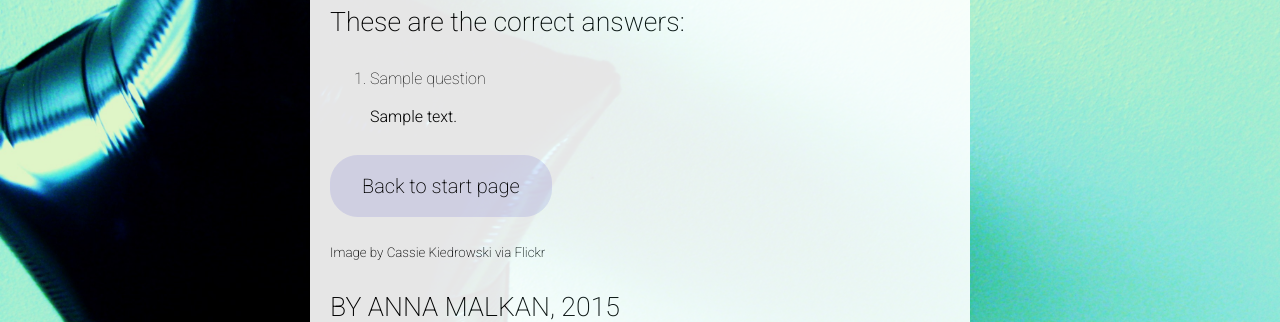
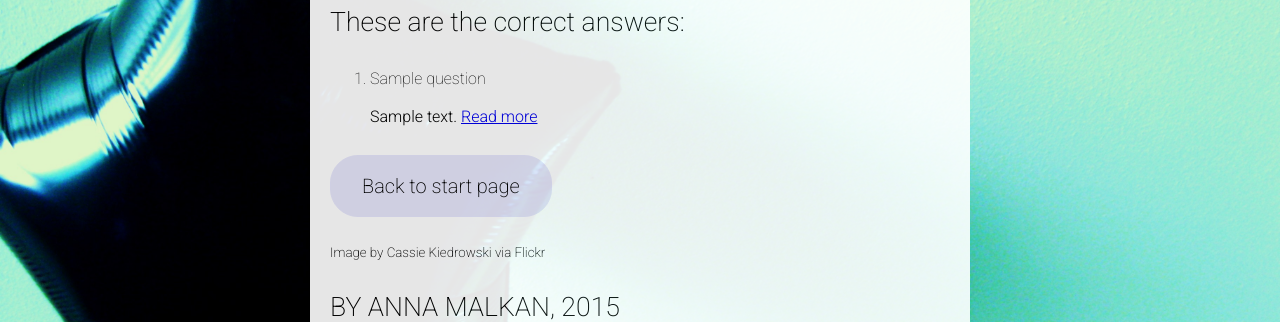
Before and after one commit to annamalkan/quiz-site, a Django app: template quiz/templates/quiz/completed.html in a window 1280 px wide. Shown: the part 210-532 px from the top of the page. Run offline with Django 3.2, Linux system fonts and the light colour scheme; tables that the repository leaves empty hold one stand-in row (values such as "Sample post"); the template is opened without the code that fills it: values that come from a table or form of the project are taken from there, most other values are stand-ins (such as "Sample title", 1, 10 or a date in 2020).

Commit message:
Added links to wiki page for right answer

```diff
--- a/quiz/templates/quiz/completed.html
+++ b/quiz/templates/quiz/completed.html
@@ -21,11 +21,11 @@
    				 <li class="completedquestion">{{ question.question }} <br>
    				 	<p class="correctanswer">
    				 	{% if question.correct == 1 %}
-   				 		{{question.answer1}}
+   				 		{{question.answer1}} <a href ="{{question.answerinfo}}"> Read more</a>
    				 	{% elif question.correct == 2 %}
-   				 		{{question.answer2}}
+   				 		{{question.answer2}} <a href ="{{question.answerinfo}}"> Read more</a>
    				 	{% elif question.correct == 3 %}
-   				 		{{question.answer3}}
+   				 		{{question.answer3}} <a href ="{{question.answerinfo}}"> Read more</a>
 					{% endif %}
 					</p>
 				</li>
--- a/quiz/views.py
+++ b/quiz/views.py
@@ -61,6 +61,7 @@ def question(request, slug, number):
 	   	"answer2": question.answer2,
 	    "answer3": question.answer3,
 	    "quiz": quiz,
+	    "answerinfo": question.answerinfo,
 	}
 
 	if number > questions.count():
```
